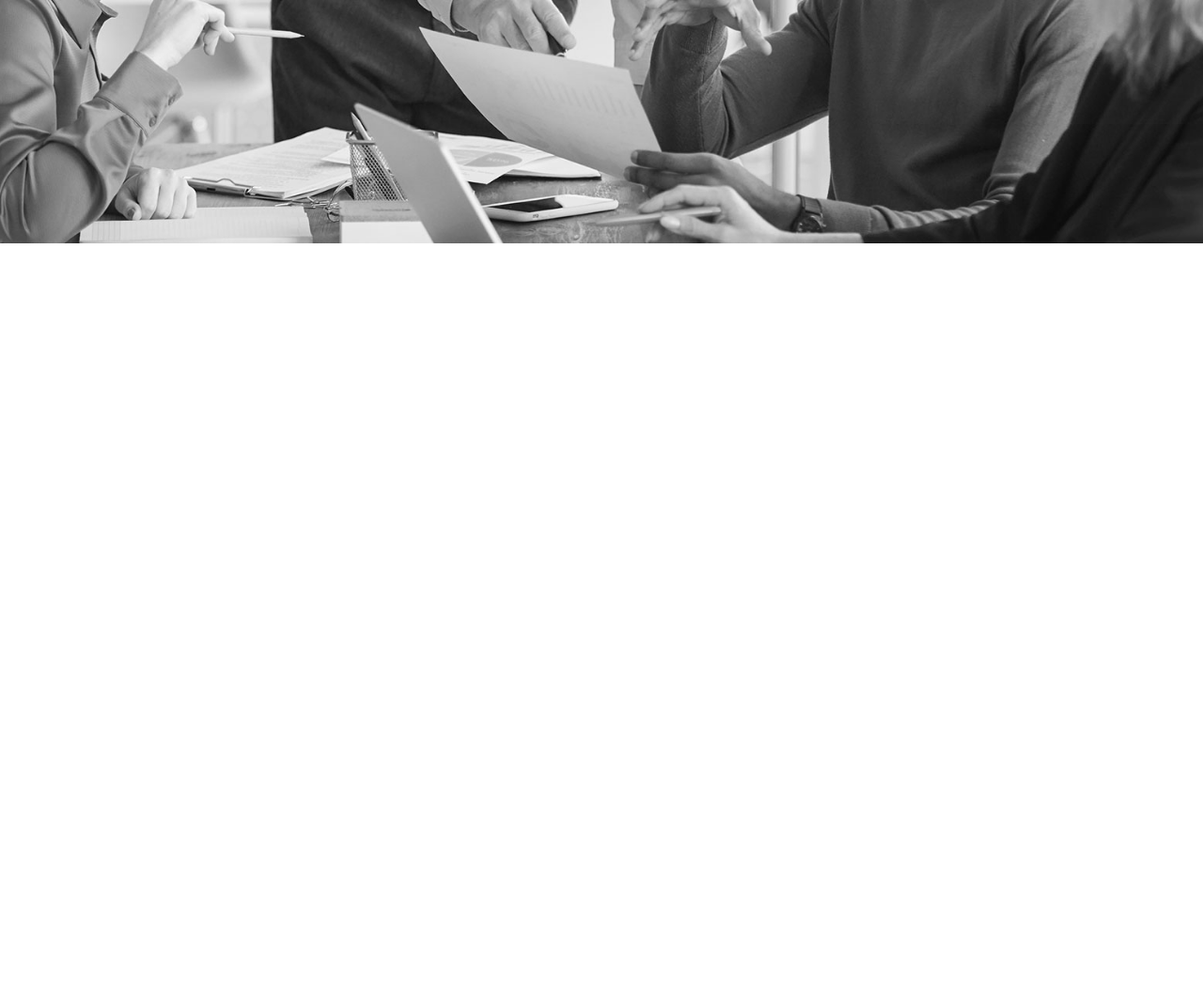
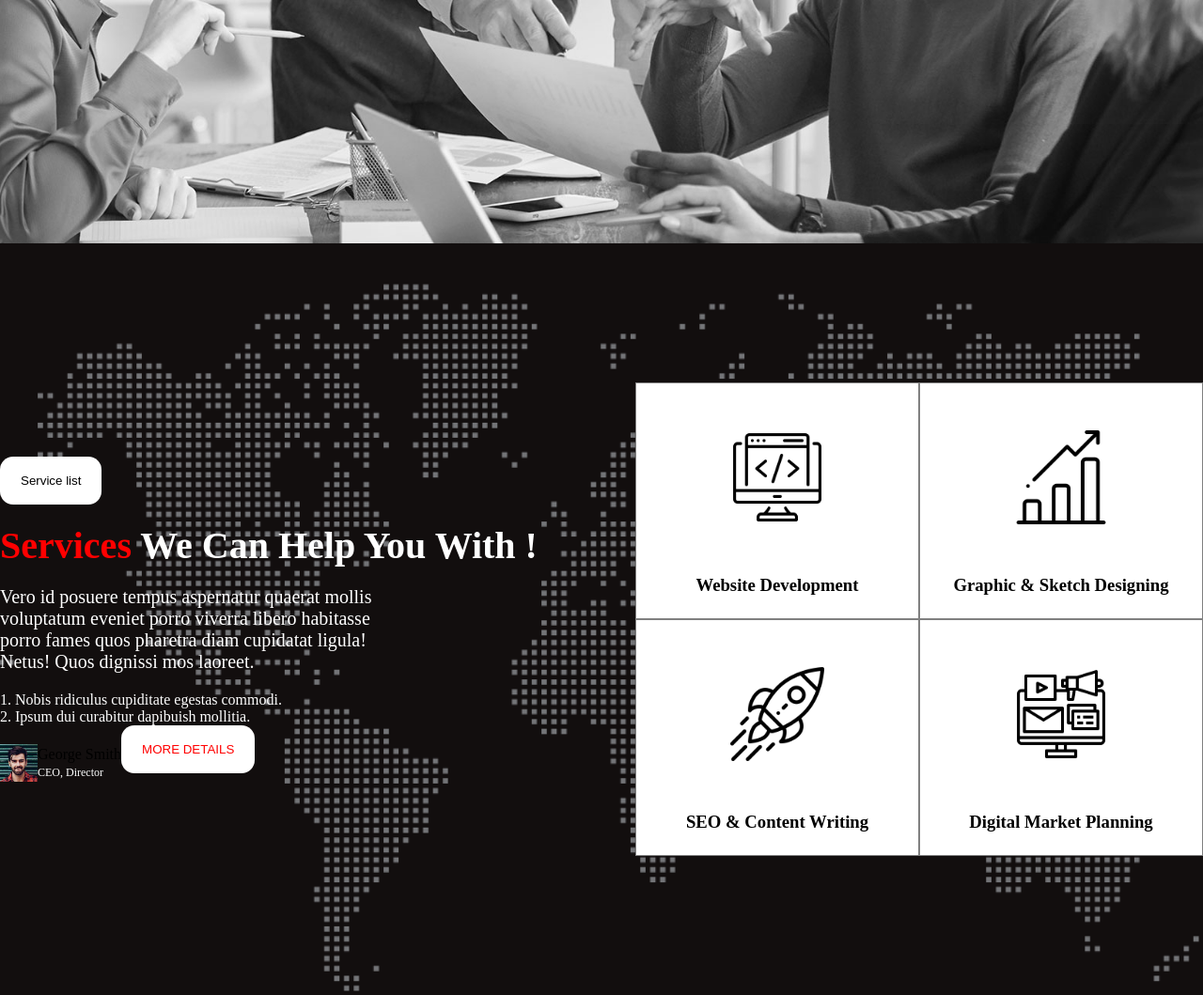
Before and after one commit to Saha-joy7/Trying, a plain HTML site: page index.html in a window 1280 px wide. Shown: the part 610-1669 px from the top of the page at 94% size. Before the commit the page ends 869 px from the top, so only its background shows below. Drawn offline with Linux system fonts and the light colour scheme.

Commit message:
added the service section

```diff
--- a/index.html
+++ b/index.html
@@ -46,7 +46,59 @@
             </div>
         </div>
      </section>
-    <main></main>
+    <main>
+        <!-- From here start the service-bar -->
+        <section>
+            <div class="service-container">
+                <div class="service-left">
+                    <button class="service-btn-1st">Service list</button>
+                    <h1 class="service-heading"> <span class="praimary-color">Services</span> We Can Help You With !</h1>
+                    <p class="sevice-description">Vero id posuere tempus aspernatur quaerat mollis <br> voluptatum eveniet porro viverra libero habitasse <br> porro fames quos pharetra diam cupidatat ligula! <br> Netus! Quos dignissi mos laoreet.</p>
+                    <ol class="service-list">
+                        <li> 1. Nobis ridiculus cupiditate egestas commodi.</li>
+                        <li>2. Ipsum dui curabitur dapibuish mollitia.</li>
+                    </ol>
+                    <div class="service-image-container">
+                        <div class="service-image-container-left">
+                            <img class="service-man" src="./asset/image/author.jpg" alt="">
+                            <p class="service-man-info">George Smith <br>
+                            <small>CEO, Director</small></p>
+                        </div>
+                        <div class="service-image-container-right">
+                            <button class="service-btn-2nd">
+                                MORE DETAILS
+                            </button>
+                        </div>
+                    </div>
+                </div>
+                <div class="service-right">
+                    <div class="cards">
+                        <div class="card-left">
+                            <div class="card-one">
+                                <img class="image-praimary" src="./asset/icons/coding.png" alt=""> <br>
+                                <h3>Website Development</h3>
+                            </div>
+                            <div class="card-one">
+                                <img class="image-praimary" src="./asset/icons/startup.png" alt=""><br>
+                                <h3>SEO & Content Writing</h3>
+                            </div>
+                        </div>
+                        <div class="card-right">
+                            <div class="card-one">
+                                <img class="image-praimary" src="./asset/icons/bar-chart.png" alt=""><br>
+                                <h3>Graphic & Sketch Designing</h3>
+
+                            </div>
+                            <div class="card-one">
+                                <img class="image-praimary" src="./asset/icons/digital-marketing.png" alt=""><br>
+                                <h3>Digital Market Planning</h3>
+                            </div>
+                        </div>
+                    </div>
+                </div>
+            </div>
+        </section>
+    </main>
     <footer></footer>
 </body>
 </html>
--- a/style/design.css
+++ b/style/design.css
@@ -38,6 +38,8 @@
 .banner-into{
     width: 50%;
     margin: auto;
+    font-size: 20px;
+    padding: 10px 0px;
 }
 .praimary-color{
     color: red;
@@ -55,3 +57,78 @@
 
     padding: 15px 20px;
 }
+.service-container{
+    background-image: url("../asset/image/footer-bg.png");
+    background-color: rgba(18, 14, 14,2);
+    background-position: center;
+    background-repeat: no-repeat;
+    background-size: cover;
+    height: 100vh;
+    display: flex;
+    justify-content: space-between;
+    align-items: center;
+}
+.cards{
+    display: flex;
+
+
+}
+.service-image-container{
+    display: flex;
+}
+
+
+.image-praimary{
+    height: 100px;
+    padding: 50px;
+}
+.service-btn-1st{
+    padding: 18px 22px;
+    border-radius: 14px;
+    border: none;
+    background-color: white;
+    margin-top: 20px ;
+}
+.service-btn-2nd{
+    padding: 18px 22px;
+    border-radius: 14px;
+    border: none;
+    background-color: white;
+    color: red;
+}
+.service-heading{
+    font-size: 40px;
+    margin: 20px 0px;
+    color: white;
+}
+.sevice-description{
+    font-size: 20px;
+    margin: 20px 0px;
+    color: white;
+}
+.service-man{
+    height: 40px;
+    width: 40px;
+    border-radius: 30px;
+    padding: 20px 0px;
+}
+.service-image-container-left{
+    display: flex;
+    justify-content: center;
+    align-items: center;
+}
+li{
+    color: white;
+}
+small{
+    font-size: 12px;
+    color: white;
+}
+.card-one{
+    width: 300px;
+    height: 250px;
+    background-color: white;
+    border: 1px solid gray;
+    text-align: center;
+
+}
```
